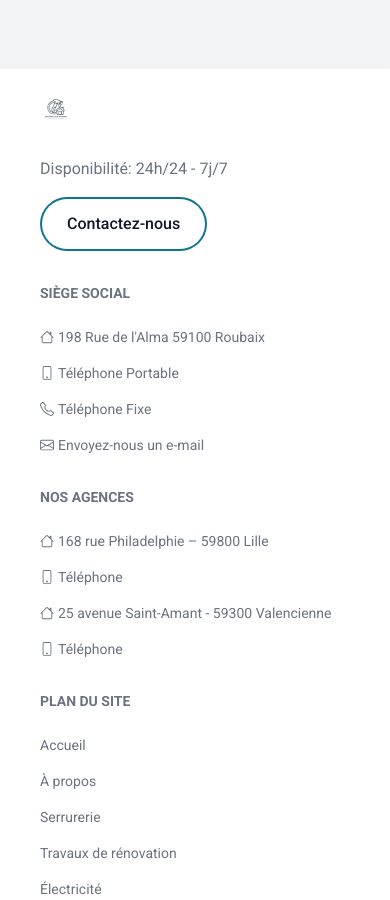
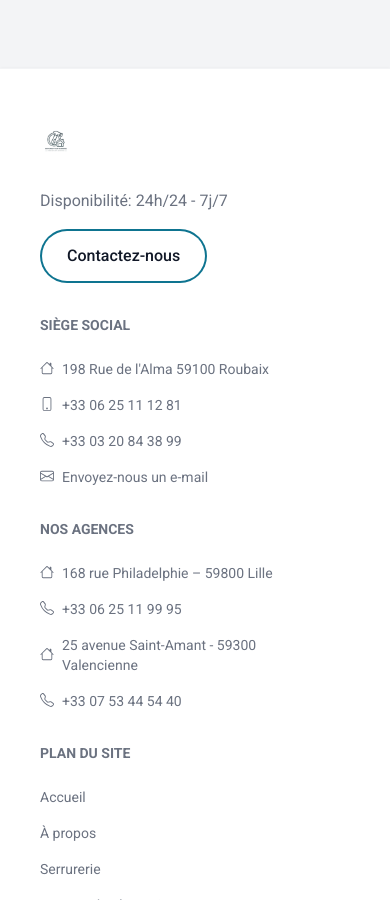
Before and after one commit to momonael221/Depann-Tout-Express, a React (Vite) app: page / in a window 390 px wide. Shown: the part 11100-12000 px from the top of the page. Built offline with nearby package versions, Linux system fonts and the light colour scheme.

Commit message:
Fix Footer Responsiveness.

```diff
--- a/src/components/Footer.tsx
+++ b/src/components/Footer.tsx
@@ -14,6 +14,7 @@ export default function Footer() {
         <FooterLayout className="rounded-none border-t border-gray-100 dark:border-gray-700" container>
             <div className="w-full container mx-auto rounded-none">
                 <div className="grid w-full justify-between sm:flex sm:justify-between md:flex md:grid-cols-1">
+                    <div className="grid grid-cols-1 sm:grid-cols-2 gap-8 mt-8 ju sm:mt-4 md:grid-cols-2 lg:grid-cols-4 sm:gap-6">
                         <div className="flex flex-col space-y-4">
                             <FooterLayout.Brand href="/" src="/logo.jpg" alt="Depann-Tout-Express Logo"/>
                             <span className="text-gray-500 dark:text-white mb-4">Disponibilité: 24h/24 - 7j/7</span>
@@ -21,47 +22,83 @@ export default function Footer() {
                                 <Button href={"/contact"} size={"xl"} pill outline>Contactez-nous</Button>
                             </div>
                         </div>
-                    <div className="grid grid-cols-1 gap-8 mt-8 sm:mt-4 md:grid-cols-3 sm:gap-6">
                         <div>
                             <FooterLayout.Title title="Siège social"/>
                             <FooterLayout.LinkGroup col>
-                                <FooterLayout.Link href="#"><div className="flex items-center space-x-1"><BsHouse/> <span>198 Rue de l'Alma 59100 Roubaix</span></div></FooterLayout.Link>
-                                <FooterLayout.Link href="#"><div className="flex items-center space-x-1"><BsPhone/> <span>Téléphone Portable</span></div></FooterLayout.Link>
-                                <FooterLayout.Link href="#"><div className="flex items-center space-x-1"><BsTelephone/> <span>Téléphone Fixe</span></div></FooterLayout.Link>
-                                <FooterLayout.Link href="#"><div className="flex items-center space-x-1"><BsEnvelope/> <span>Envoyez-nous un e-mail</span></div></FooterLayout.Link>
+                                <FooterLayout.Link href="/contact">
+                                    <div className="flex items-center space-x-2">
+                                        <div className={"W-4 h-4"}><BsHouse/></div>
+                                        <span>198 Rue de l'Alma 59100 Roubaix</span>
+                                    </div>
+                                </FooterLayout.Link>
+                                <FooterLayout.Link href="tel:+33 06 25 11 12 81">
+                                    <div className="flex items-center space-x-2">
+                                        <div className={"W-4 h-4"}><BsPhone/></div>
+                                        <span>+33 06 25 11 12 81</span></div>
+                                </FooterLayout.Link>
+                                <FooterLayout.Link href="tel:+33 03 20 84 38 99">
+                                    <div className="flex items-center space-x-2">
+                                        <div className={"W-4 h-4"}><BsTelephone/></div>
+                                        <span>+33 03 20 84 38 99</span></div>
+                                </FooterLayout.Link>
+                                <FooterLayout.Link href="mailto:depanntoutexpress@hotmail.fr">
+                                    <div className="flex items-center space-x-2">
+                                        <div className={"W-4 h-4"}><BsEnvelope/></div>
+                                        <span>Envoyez-nous un e-mail</span>
+                                    </div>
+                                </FooterLayout.Link>
                             </FooterLayout.LinkGroup>
                         </div>
                         <div>
                             <FooterLayout.Title title="Nos agences"/>
                             <FooterLayout.LinkGroup col>
-                                <FooterLayout.Link href="#"><div className="flex items-center space-x-1"><BsHouse/><span>168 rue Philadelphie – 59800 Lille</span></div></FooterLayout.Link>
-                                <FooterLayout.Link href="#"><div className="flex items-center space-x-1"><BsPhone/><span>Téléphone</span></div></FooterLayout.Link>
-                                <FooterLayout.Link href="#"><div className="flex items-center space-x-1"><BsHouse/><span>25 avenue Saint-Amant - 59300 Valencienne</span></div></FooterLayout.Link>
-                                <FooterLayout.Link href="#"><div className="flex items-center space-x-1"><BsPhone/><span>Téléphone</span></div></FooterLayout.Link>
+                                <FooterLayout.Link href="/contact">
+                                    <div className="flex items-center space-x-2">
+                                        <div className={"W-4 h-4"}><BsHouse/></div>
+                                        <span>168 rue Philadelphie – 59800 Lille</span>
+                                    </div>
+                                </FooterLayout.Link>
+                                <FooterLayout.Link href="tel:+33 06 25 11 99 95">
+                                    <div className="flex items-center space-x-2">
+                                        <div className={"W-4 h-4"}><BsTelephone/></div>
+                                        <span>+33 06 25 11 99 95</span></div>
+                                </FooterLayout.Link>
+                                <FooterLayout.Link href="/contact">
+                                    <div className="flex items-center space-x-2">
+                                        <div className={"W-4 h-4"}><BsHouse/></div>
+                                        <span>25 avenue Saint-Amant - 59300 Valencienne</span>
+                                    </div>
+                                </FooterLayout.Link>
+                                <FooterLayout.Link href="tel:+33 07 53 44 54 40">
+                                    <div className="flex items-center space-x-2">
+                                        <div className={"W-4 h-4"}><BsTelephone/></div>
+                                        <span>+33 07 53 44 54 40</span>
+                                    </div>
+                                </FooterLayout.Link>
                             </FooterLayout.LinkGroup>
                         </div>
                         <div>
                             <FooterLayout.Title title="Plan du site"/>
                             <FooterLayout.LinkGroup col>
-                                <FooterLayout.Link href="#">Accueil</FooterLayout.Link>
-                                <FooterLayout.Link href="#">À propos</FooterLayout.Link>
-                                <FooterLayout.Link href="#">Serrurerie</FooterLayout.Link>
-                                <FooterLayout.Link href="#">Travaux de rénovation</FooterLayout.Link>
-                                <FooterLayout.Link href="#">Électricité</FooterLayout.Link>
-                                <FooterLayout.Link href="#">Plomberie</FooterLayout.Link>
-                                <FooterLayout.Link href="#">Isolation intérieure</FooterLayout.Link>
-                                <FooterLayout.Link href="#">Contact</FooterLayout.Link>
+                                <FooterLayout.Link href="/">Accueil</FooterLayout.Link>
+                                <FooterLayout.Link href="/about">À propos</FooterLayout.Link>
+                                <FooterLayout.Link href="/serrurerie">Serrurerie</FooterLayout.Link>
+                                <FooterLayout.Link href="/travaux-de-renovation">Travaux de rénovation</FooterLayout.Link>
+                                <FooterLayout.Link href="/electricite">Électricité</FooterLayout.Link>
+                                <FooterLayout.Link href="/reparation-plomberie">Plomberie</FooterLayout.Link>
+                                <FooterLayout.Link href="/isolateur-interieure">Isolation intérieure</FooterLayout.Link>
+                                <FooterLayout.Link href="/contact">Contact</FooterLayout.Link>
                             </FooterLayout.LinkGroup>
                         </div>
                     </div>
                 </div>
                 <FooterLayout.Divider/>
                 <div className="w-full sm:flex sm:items-center sm:justify-between">
-                    <FooterLayout.Copyright href="#" by="DEPANN TOUT EXPRESS™" year={new Date().getFullYear()}/>
+                    <FooterLayout.Copyright href="/" by="DEPANN TOUT EXPRESS™" year={new Date().getFullYear()}/>
                     <div className="mt-4 flex space-x-6 sm:mt-0 sm:justify-center">
-                        <FooterLayout.Icon href="#" icon={BsFacebook} />
-                        <FooterLayout.Icon href="#" icon={BsInstagram} />
-                        <FooterLayout.Icon href="#" icon={BsTwitter} />
+                        <FooterLayout.Icon href="#" icon={BsFacebook}/>
+                        <FooterLayout.Icon href="#" icon={BsInstagram}/>
+                        <FooterLayout.Icon href="#" icon={BsTwitter}/>
                     </div>
                 </div>
             </div>
```
Lines whose indentation alone changed are shown as unchanged.
